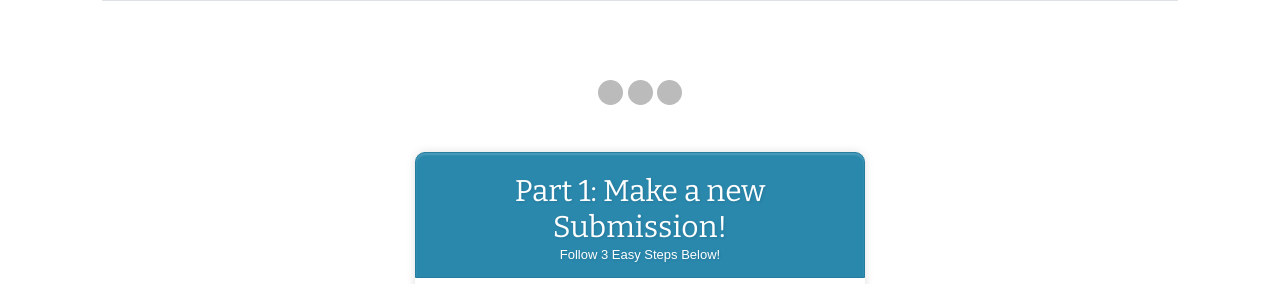
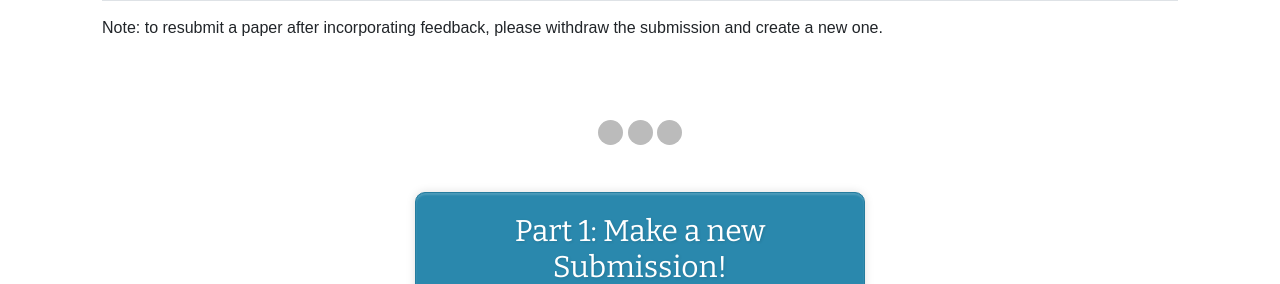
Before and after one commit to nmoton/SENG300-HIVEMIND, a PHP site: page /pages/Dashboard/Writer/writer.php in a window 1280 px wide. Shown: the part 516-800 px from the top of the page. Run offline with PHP 8.4, Linux system fonts and the light colour scheme; a user stored in the database is signed in; data comes from the database, SQL or seed files in the repository; data that the repository does not hold is empty; some libraries are stand-ins or nearby versions.

Commit message:
Add resubmission instructions to writer page

```diff
--- a/pages/Dashboard/Writer/writer.php
+++ b/pages/Dashboard/Writer/writer.php
@@ -191,7 +191,9 @@
     ?>
     </table>
 
+	<p>Note: to resubmit a paper after incorporating feedback, please withdraw the submission and create a new one.</p>
     <br><br>
+
 
 
 
@@ -466,7 +468,7 @@
 <form action="delete.php" method="post">
 	<div class="inner-wrap">
 		<center>
-			<label> Enter SubmissionId: </label>
+			<label> Enter Submission ID: </label>
 			<input type="int" name="submissionId" required>
 		</center>
 	</div>
```
